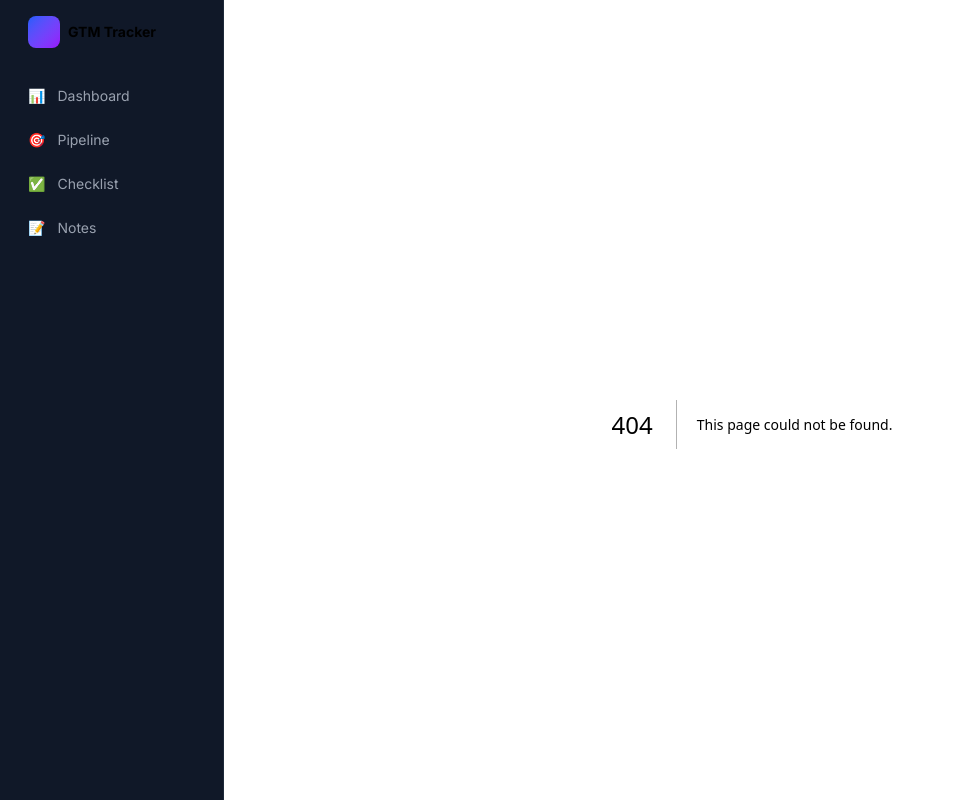
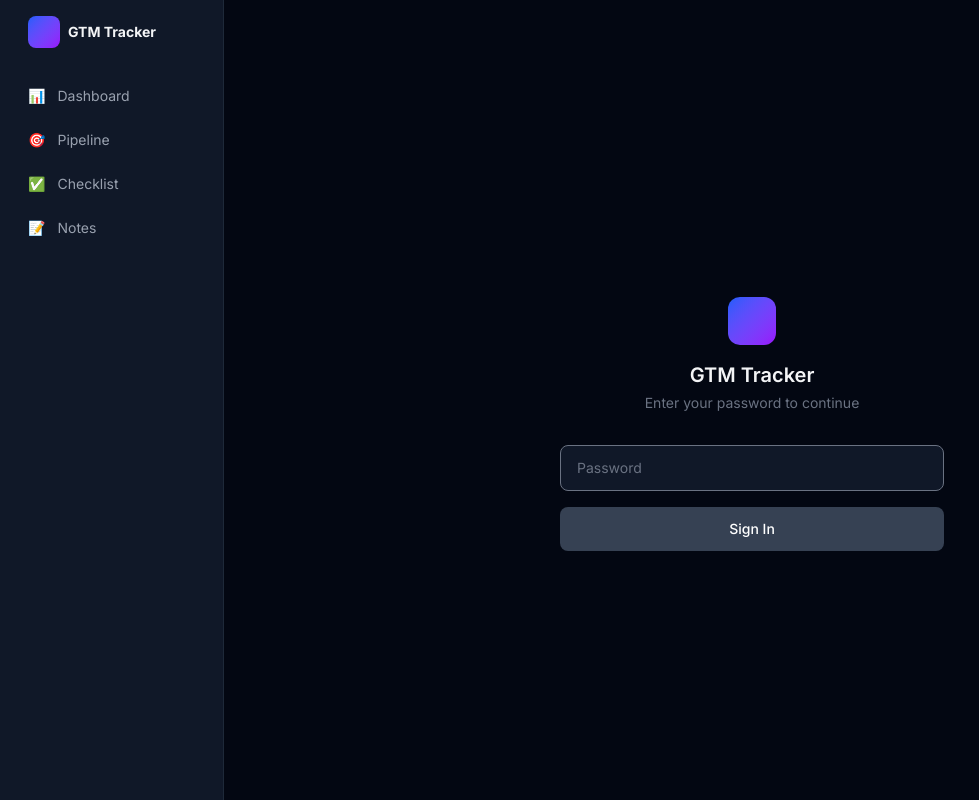
Before and after one commit to Chhayly-and-AI/gtm-tracker, a Next.js app: page /login in a window 1280 px wide. Before the commit this address had no page. Shown: the whole page, without its empty margins (0-979 px from the left). Built offline with nearby package versions, Linux system fonts and the light colour scheme.

Commit message:
feat: add password auth with middleware, login page, and cookie

```diff
--- /dev/null
+++ b/src/app/api/auth/route.ts
@@ -0,0 +1,23 @@
+import { NextResponse } from "next/server";
+import { cookies } from "next/headers";
+
+const PASSWORD = process.env.GTM_PASSWORD || "gtm2026";
+
+export async function POST(request: Request) {
+  const body = await request.json();
+
+  if (body.password !== PASSWORD) {
+    return NextResponse.json({ error: "Invalid password" }, { status: 401 });
+  }
+
+  const cookieStore = await cookies();
+  cookieStore.set("gtm-auth", "authenticated", {
+    httpOnly: true,
+    secure: process.env.NODE_ENV === "production",
+    sameSite: "lax",
+    maxAge: 60 * 60 * 24 * 30, // 30 days
+    path: "/",
+  });
+
+  return NextResponse.json({ success: true });
+}
--- /dev/null
+++ b/src/app/login/layout.tsx
@@ -0,0 +1,3 @@
+export default function LoginLayout({ children }: { children: React.ReactNode }) {
+  return <>{children}</>;
+}
--- /dev/null
+++ b/src/app/login/page.tsx
@@ -0,0 +1,66 @@
+"use client";
+
+import { useState } from "react";
+import { useRouter } from "next/navigation";
+
+export default function LoginPage() {
+  const router = useRouter();
+  const [password, setPassword] = useState("");
+  const [error, setError] = useState("");
+  const [loading, setLoading] = useState(false);
+
+  async function handleSubmit(e: React.FormEvent) {
+    e.preventDefault();
+    setLoading(true);
+    setError("");
+
+    try {
+      const res = await fetch("/api/auth", {
+        method: "POST",
+        headers: { "Content-Type": "application/json" },
+        body: JSON.stringify({ password }),
+      });
+
+      if (res.ok) {
+        router.push("/");
+      } else {
+        setError("Incorrect password");
+      }
+    } catch {
+      setError("Something went wrong. Please try again.");
+    } finally {
+      setLoading(false);
+    }
+  }
+
+  return (
+    <div className="min-h-screen bg-gray-950 flex items-center justify-center p-4">
+      <div className="w-full max-w-sm">
+        <div className="text-center mb-8">
+          <div className="w-12 h-12 bg-gradient-to-br from-blue-600 to-purple-600 rounded-xl mx-auto mb-4" />
+          <h1 className="text-xl font-semibold text-gray-100">GTM Tracker</h1>
+          <p className="text-sm text-gray-500 mt-1">Enter your password to continue</p>
+        </div>
+
+        <form onSubmit={handleSubmit} className="space-y-4">
+          <input
+            type="password"
+            value={password}
+            onChange={(e) => setPassword(e.target.value)}
+            placeholder="Password"
+            className="w-full bg-gray-900 border border-gray-700 rounded-lg px-4 py-3 text-sm text-gray-100 placeholder-gray-500 outline-none focus:border-gray-500"
+            autoFocus
+          />
+          {error && <p className="text-red-400 text-sm">{error}</p>}
+          <button
+            type="submit"
+            disabled={loading || !password}
+            className="w-full bg-blue-600 hover:bg-blue-500 disabled:bg-gray-700 text-white rounded-lg py-3 text-sm font-medium transition-colors cursor-pointer disabled:cursor-not-allowed"
+          >
+            {loading ? "Signing in..." : "Sign In"}
+          </button>
+        </form>
+      </div>
+    </div>
+  );
+}
--- /dev/null
+++ b/src/middleware.ts
@@ -0,0 +1,22 @@
+import { NextRequest, NextResponse } from "next/server";
+
+export function middleware(request: NextRequest) {
+  const { pathname } = request.nextUrl;
+
+  // Allow login page and login API
+  if (pathname === "/login" || pathname === "/api/auth") {
+    return NextResponse.next();
+  }
+
+  // Check auth cookie
+  const auth = request.cookies.get("gtm-auth");
+  if (auth?.value !== "authenticated") {
+    return NextResponse.redirect(new URL("/login", request.url));
+  }
+
+  return NextResponse.next();
+}
+
+export const config = {
+  matcher: ["/((?!_next/static|_next/image|favicon.ico).*)"],
+};
```
